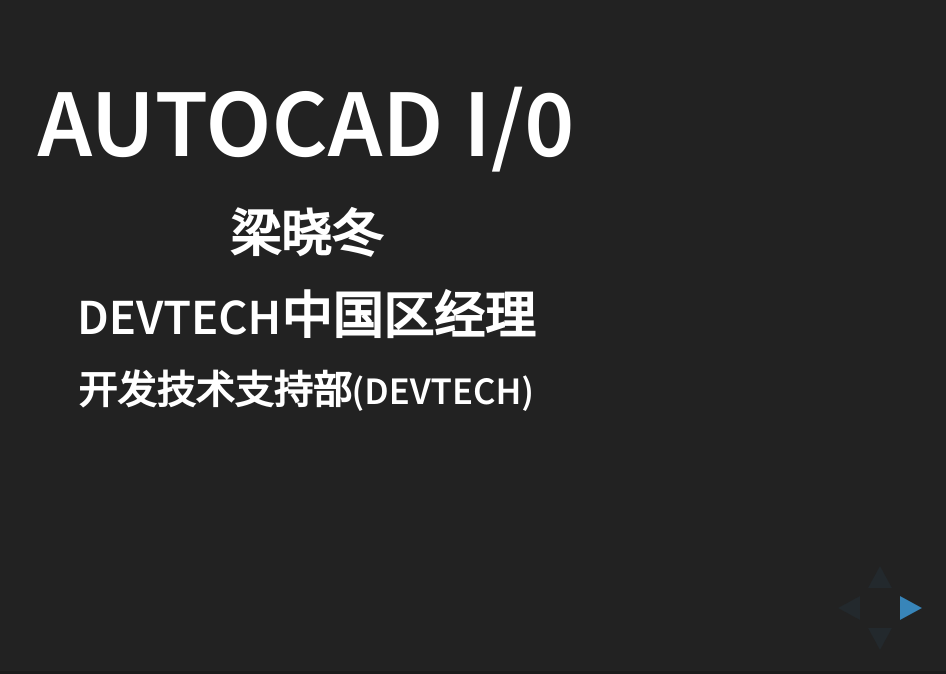
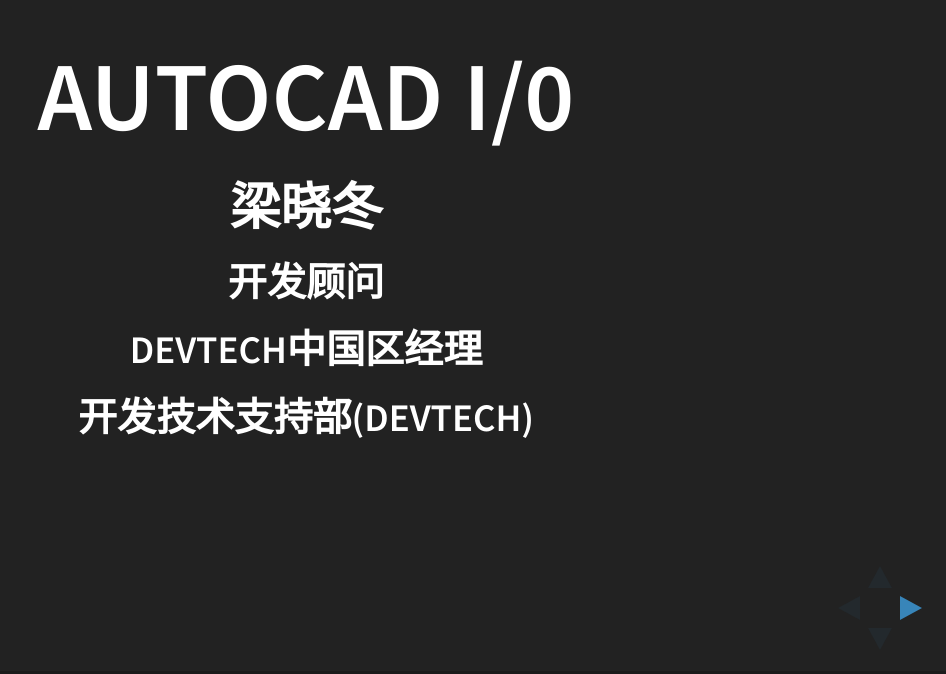
Before and after one commit to xiaodongliang/AutoCADIO_Slides_CHS, a website: page index.html in a window 1280 px wide. Shown: the part 126-800 px from the top of the page, without its empty margins (334-1280 px from the left). Drawn offline with Linux system fonts and the light colour scheme.

Commit message:
Update index.html

```diff
--- a/index.html
+++ b/index.html
@@ -46,7 +46,9 @@
 					<P></P>
 					<h3>梁晓冬</h3>
 					<P></P>
-					<h3>DevTech中国区经理</h3>
+					<h5>开发顾问</h5>
+					<P></P>
+					<h5>DevTech中国区经理</h5>
 					<P></P>
 					<h5>开发技术支持部(DevTech)</h5>
 				</section>
```
